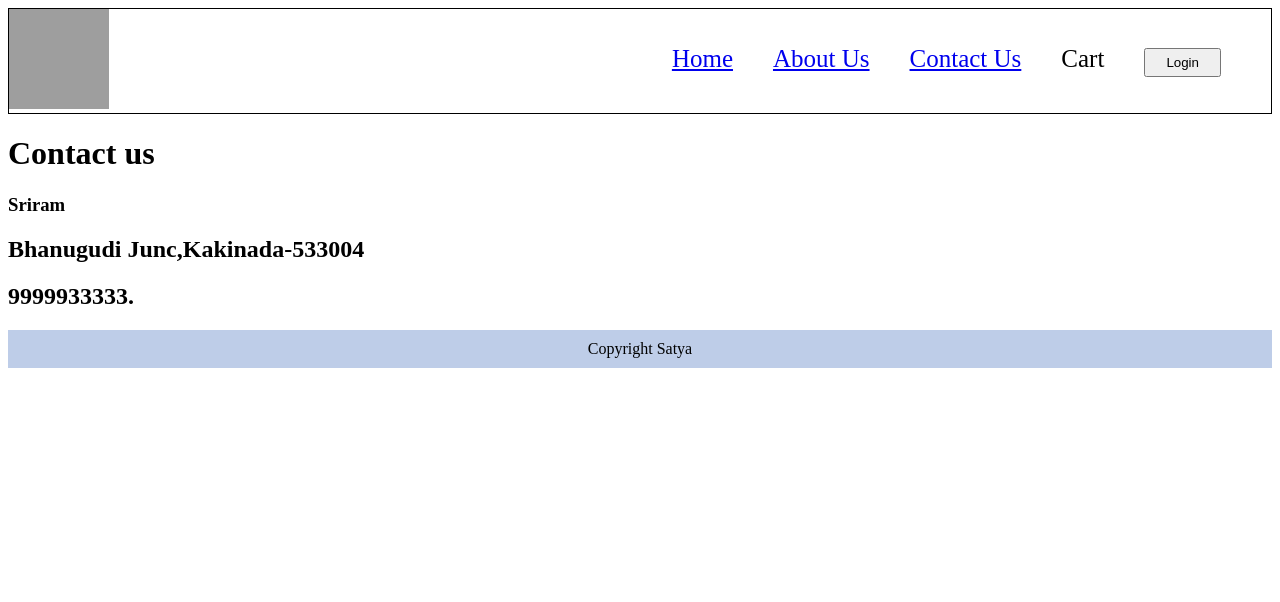
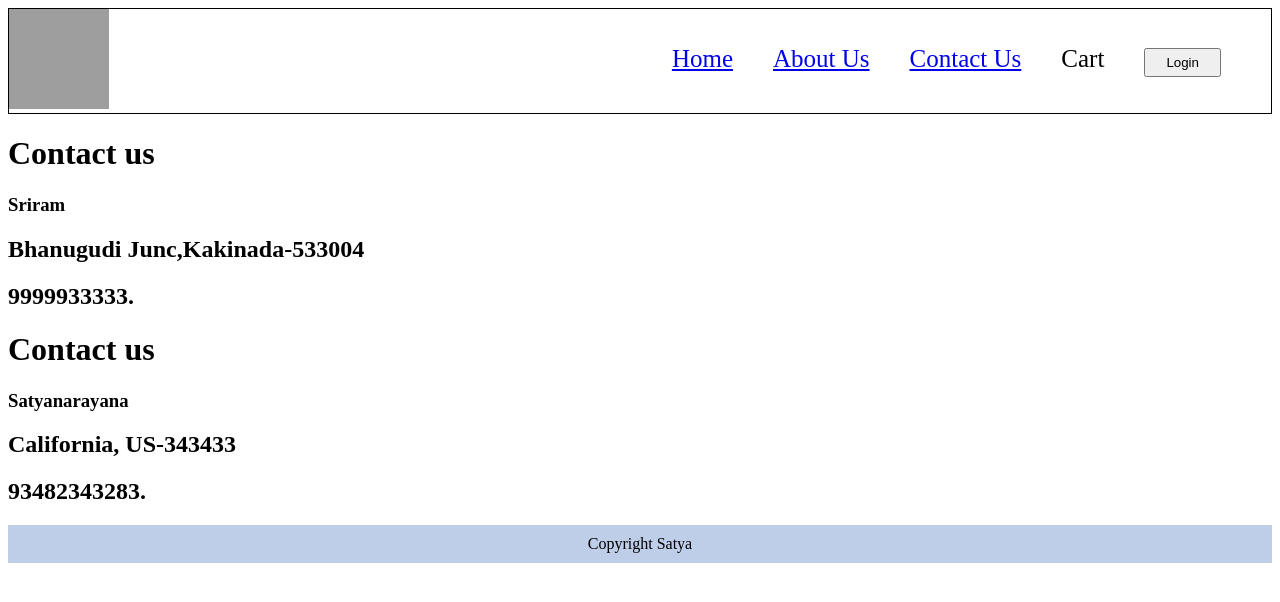
Before and after one commit to dsatyanarayana/ReactJS, a React (Vite) app: page /contact in a window 1280 px wide. Shown: the top 602 px of the page. Built offline with nearby package versions, Linux system fonts and the light colour scheme; grey boxes are pictures that could not be loaded.

Commit message:
Class components

```diff
--- a/src/components/ContactUs.js
+++ b/src/components/ContactUs.js
@@ -1,3 +1,5 @@
+import ContactUsClass from "./ContactUsClass";
+
 const ContactUs = ()=>{
     return(
         <div>
@@ -5,6 +7,8 @@ const ContactUs = ()=>{
             <h3>Sriram</h3>
             <h2>Bhanugudi Junc,Kakinada-533004</h2>
             <h2>9999933333.</h2>
+
+            <ContactUsClass name={"Satyanarayana"} address={"California, US-343433"} mobile={"93482343283"}/>
         </div>
     )
 }
--- /dev/null
+++ b/src/components/ContactUsClass.js
@@ -0,0 +1,20 @@
+import React from "react";
+class ContactUsClass extends React.Component{
+    constructor(props){
+        super(props)
+        console.log(props);
+    }
+    render(){
+        const {name,address,mobile} = this.props;
+        return(
+            <div>
+                <h1>Contact us</h1>
+                <h3>{name}</h3>
+                <h2>{address}</h2>
+                <h2>{mobile}.</h2>
+            </div>
+        )
+    }
+}
+
+export default ContactUsClass;
```
